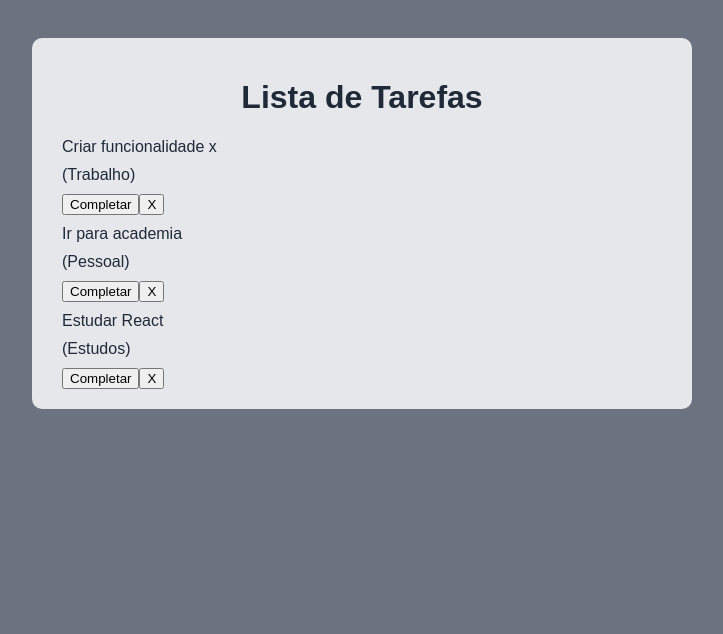
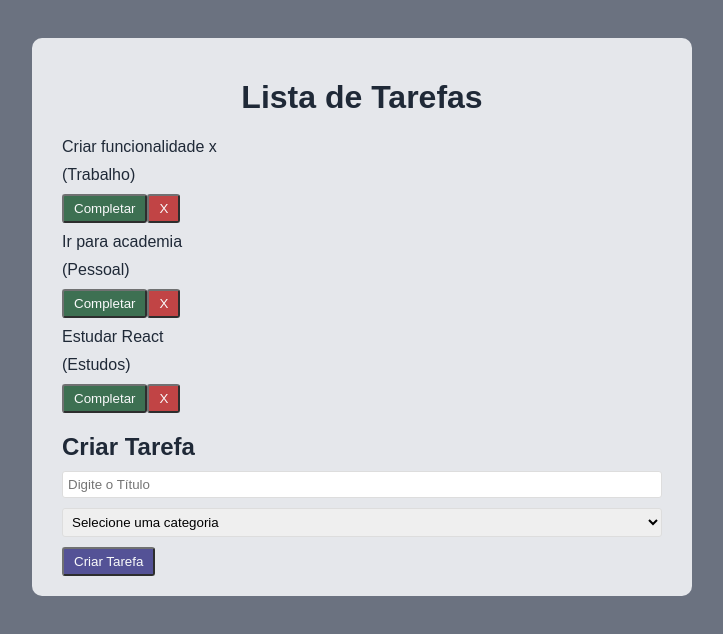
Before and after one commit to gsousa12/typescript-study, a React (Vite) app in the folder Apps/To Do List - React + Vite/: page / in a window 1280 px wide. Shown: the top 634 px of the page, without its empty margins (278-1001 px from the left). Built offline with nearby package versions, Linux system fonts and the light colour scheme.

Commit message:
add formulario e estiliza butoes

```diff
--- /dev/null
+++ b/Apps/To Do List - React + Vite/components/Todo.jsx
@@ -0,0 +1,16 @@
+import React from "react";
+
+const Todo = ({ todo }) => {
+  return (
+    <div className="todo">
+      <div className="content">
+        <p>{todo.text}</p>
+        <p className="category">({todo.category})</p>
+      </div>
+      <button className="complete">Completar</button>
+      <button className="remove">X</button>
+    </div>
+  );
+};
+
+export default Todo;
--- /dev/null
+++ b/Apps/To Do List - React + Vite/components/TodoForm.jsx
@@ -0,0 +1,21 @@
+import React from "react";
+
+const TodoForm = () => {
+  return (
+    <div className="todo-form">
+      <h2>Criar Tarefa</h2>
+      <form>
+        <input type="text" placeholder="Digite o Título" />
+        <select>
+          <option value="">Selecione uma categoria</option>
+          <option value="Trabalho">Trabalho</option>
+          <option value="Pessoal">Pessoal</option>
+          <option value="Estudos">Estudos</option>
+        </select>
+        <button type="submit">Criar Tarefa</button>
+      </form>
+    </div>
+  );
+};
+
+export default TodoForm;
--- a/Apps/To Do List - React + Vite/src/App.css
+++ b/Apps/To Do List - React + Vite/src/App.css
@@ -28,3 +28,39 @@
 input {
   box-sizing: border-box;
 }
+
+button {
+  background-color: #312e81;
+  color: #ffff;
+  border: nome;
+  padding: 5px 10px;
+  cursor: pointer;
+  border-radius: 3px;
+  opacity: 0.8;
+  transition: 0.3s;
+}
+
+button:hover {
+  opacity: 1;
+}
+
+.complete {
+  background-color: #14532d;
+}
+
+.remove {
+  background-color: #b91c1c;
+}
+
+todo-form {
+  padding-bottom: 1.5rem;
+}
+
+input,
+select {
+  padding: 5px;
+  margin-bottom: 10px;
+  border: 1px solid #ddd;
+  border-radius: 3px;
+  width: 100%;
+}
--- a/Apps/To Do List - React + Vite/src/App.jsx
+++ b/Apps/To Do List - React + Vite/src/App.jsx
@@ -1,4 +1,6 @@
 import { useState } from "react";
+import Todo from "../components/Todo";
+import TodoForm from "../components/TodoForm";
 import "./App.css";
 
 function App() {
@@ -28,16 +30,10 @@
       <h1>Lista de Tarefas</h1>
       <div className="todo-list">
         {todos.map((todo) => (
-          <div className="todo">
-            <div className="content">
-              <p>{todo.text}</p>
-              <p className="category">({todo.category})</p>
-            </div>
-            <button>Completar</button>
-            <button>X</button>
-          </div>
+          <Todo todo={todo} />
         ))}
       </div>
+      <TodoForm />
     </div>
   );
 }
```
